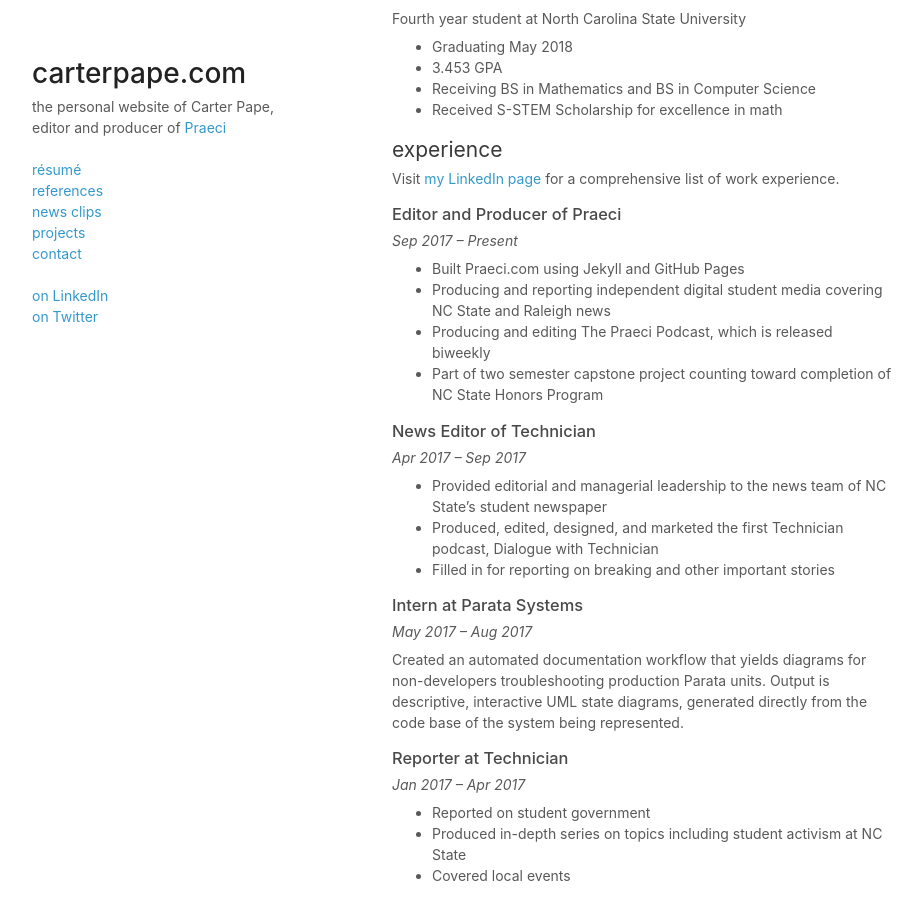
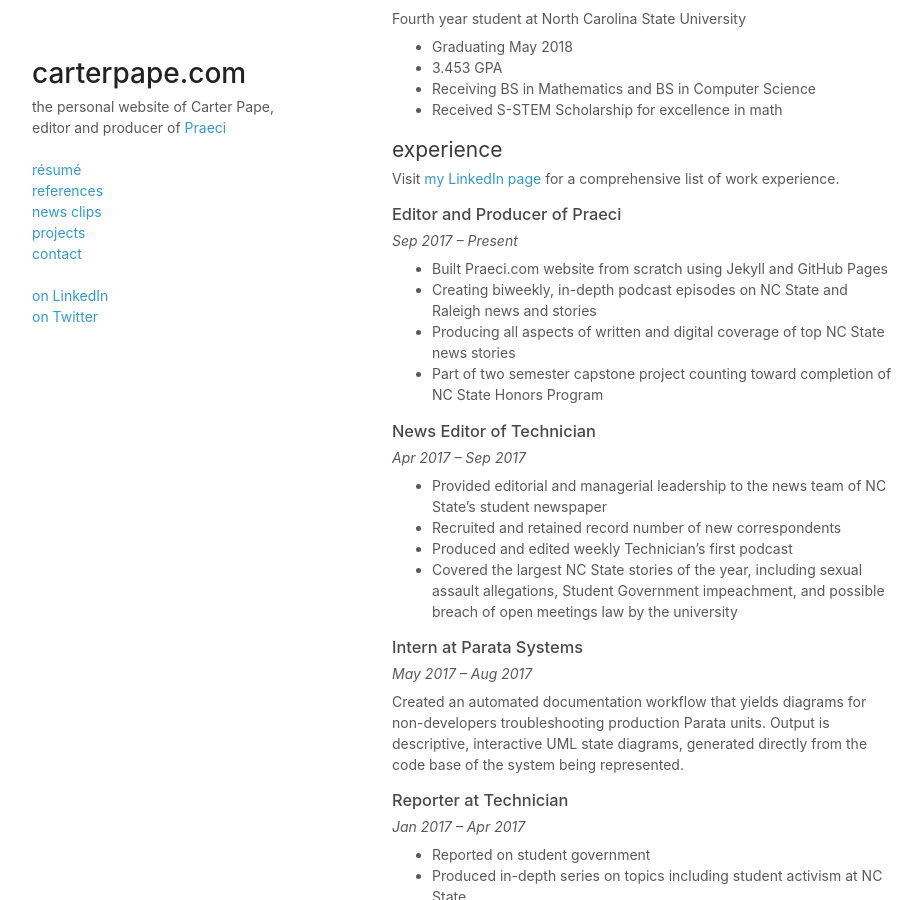
Before and after one commit to CarterPape/CarterPape.github.io, a Jekyll site: the page built from resume.md, in a window 1280 px wide and 900 px high, scrolled down 461 px. Shown: the whole window, without its empty margins (178-1100 px from the left). Built offline with Jekyll 4.4.1, drawn with Linux system fonts in a browser that asks for light colours.

Commit message:
better resume

```diff
--- a/resume.md
+++ b/resume.md
@@ -28,17 +28,18 @@ Visit [my LinkedIn page]({{site.author.linkedin_url}}) for a comprehensive list
 ### Editor and Producer of Praeci
 _Sep 2017 – Present_
 
-* Built Praeci.com using Jekyll and GitHub Pages
-* Producing and reporting independent digital student media covering NC State and Raleigh news
-* Producing and editing The Praeci Podcast, which is released biweekly
+* Built Praeci.com website from scratch using Jekyll and GitHub Pages
+* Creating biweekly, in-depth podcast episodes on NC State and Raleigh news and stories
+* Producing all aspects of written and digital coverage of top NC State news stories
 * Part of two semester capstone project counting toward completion of NC State Honors Program
 
 ### News Editor of Technician
 _Apr 2017 – Sep 2017_
 
 * Provided editorial and managerial leadership to the news team of NC State’s student newspaper
-* Produced, edited, designed, and marketed the first Technician podcast, Dialogue with Technician
-* Filled in for reporting on breaking and other important stories
+* Recruited and retained record number of new correspondents
+* Produced and edited weekly Technician’s first podcast
+* Covered the largest NC State stories of the year, including sexual assault allegations, Student Government impeachment, and possible breach of open meetings law by the university
 
 ### Intern at Parata Systems
 _May 2017 – Aug 2017_
```
